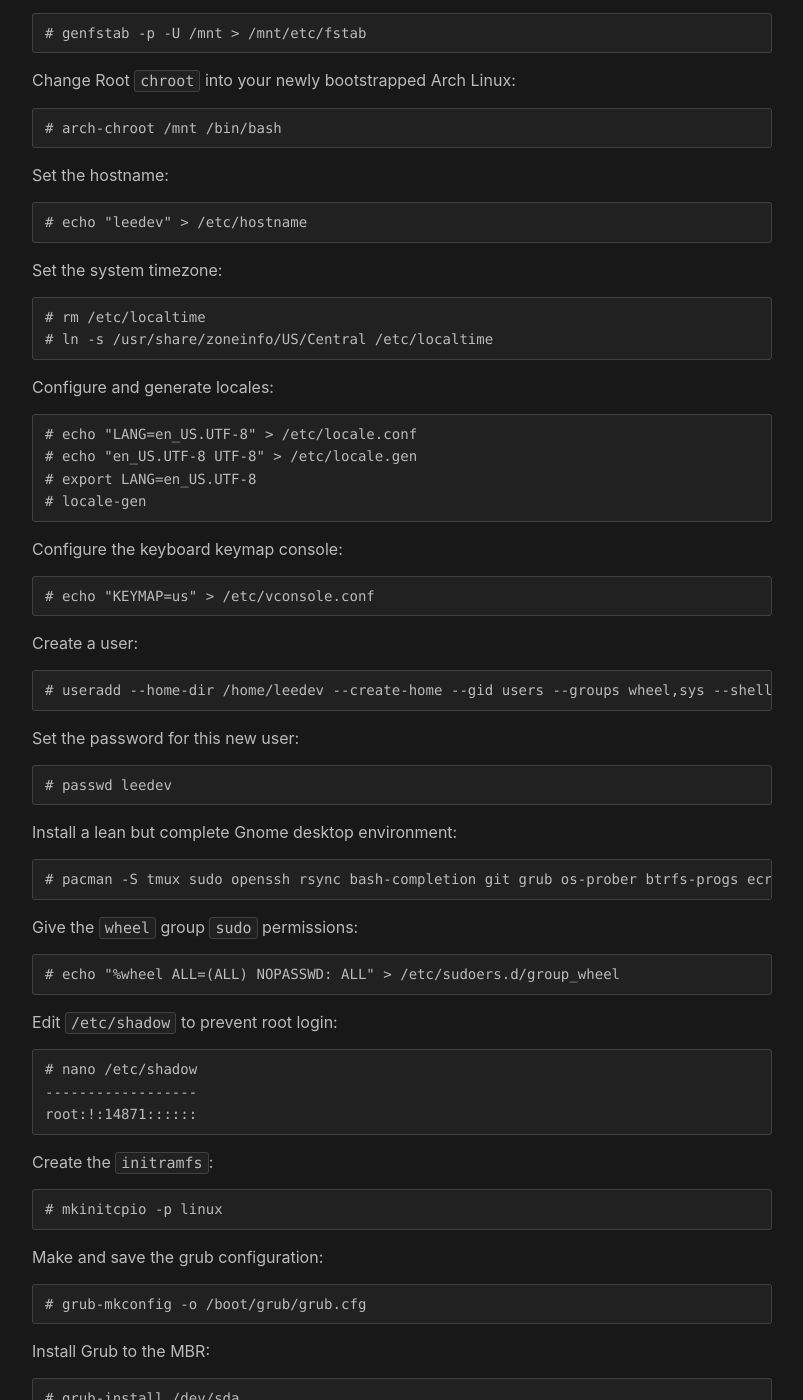
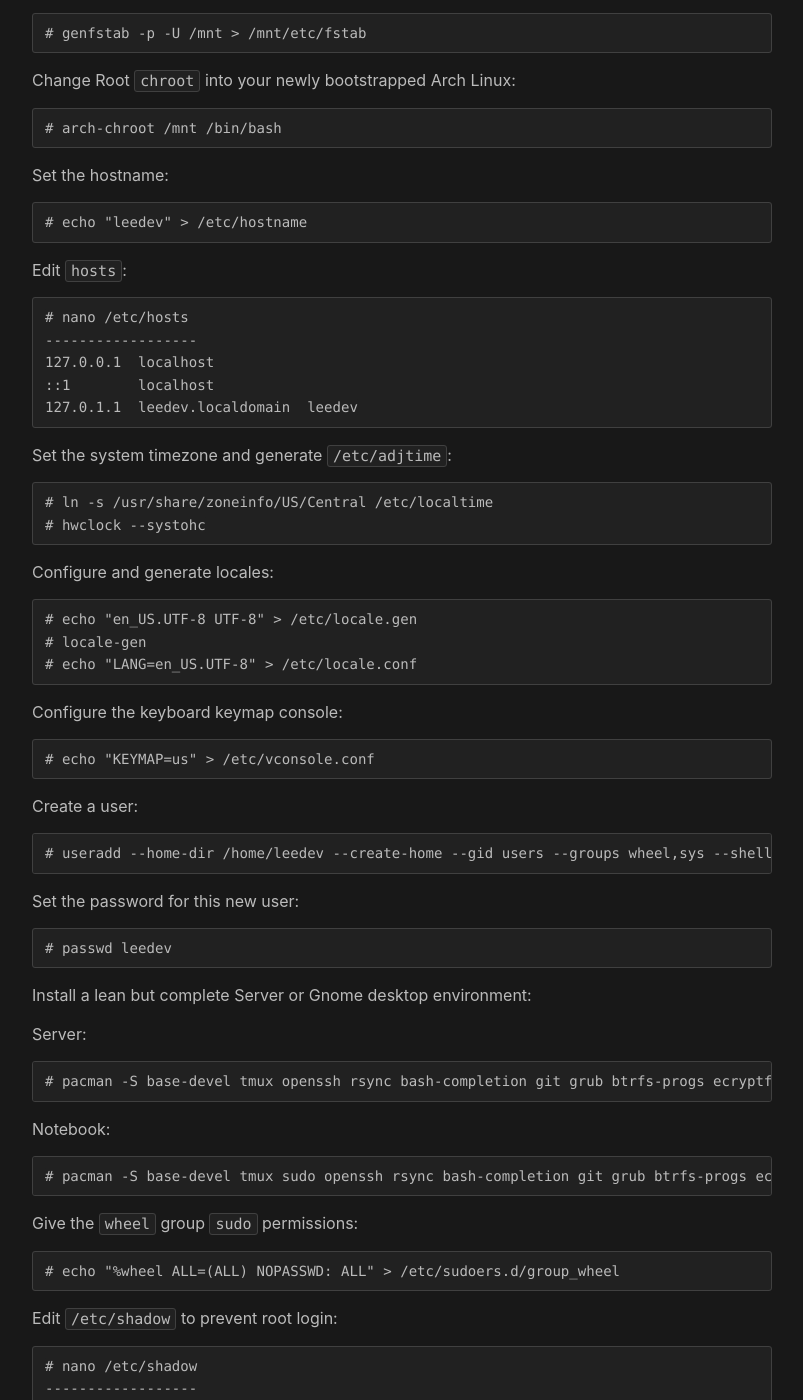
Before and after one commit to CurtisLeeBolin/leedev.org, a Jekyll site: the page built from _posts/2015-08-01-arch-linux-install.md, in a window 1280 px wide and 1400 px high, scrolled down 1253 px. Shown: the whole window, without its empty margins (238-1041 px from the left). Built offline with Jekyll 4.4.1, drawn with Linux system fonts in a browser that asks for light colours; some of the changed text lies outside the part shown.

Commit message:
Update 2015-08-01-arch-linux-install.md

````diff
--- a/_posts/2015-08-01-arch-linux-install.md
+++ b/_posts/2015-08-01-arch-linux-install.md
@@ -58,10 +58,10 @@ Mount the subvolumes:
 # mount -o subvol=@home /dev/sda1 /mnt/home
 ```
 
-Create the base bootstrap Arch Linux root file system:
+Create the base bootstrap Arch Linux root file system with linux-hardened instead of linux:
 
 ```
-# pacstrap /mnt base
+# pacstrap /mnt base linux linux-firmware nano
 ```
 
 Create the file system table and save it:
@@ -82,20 +82,29 @@ Set the hostname:
 # echo "leedev" > /etc/hostname
 ```
 
-Set the system timezone:
+Edit `hosts`:
 
 ```
-# rm /etc/localtime
+# nano /etc/hosts
+------------------
+127.0.0.1  localhost
+::1        localhost
+127.0.1.1  leedev.localdomain  leedev
+```
+
+Set the system timezone and generate `/etc/adjtime`:
+
+```
 # ln -s /usr/share/zoneinfo/US/Central /etc/localtime
+# hwclock --systohc
 ```
 
 Configure and generate locales:
 
 ```
+# echo "en_US.UTF-8 UTF-8" > /etc/locale.gen
+# locale-gen
 # echo "LANG=en_US.UTF-8" > /etc/locale.conf
-# echo "en_US.UTF-8 UTF-8" > /etc/locale.gen
-# export LANG=en_US.UTF-8
-# locale-gen
 ```
 
 Configure the keyboard keymap console:
@@ -116,10 +125,18 @@ Set the password for this new user:
 # passwd leedev
 ```
 
-Install a lean but complete Gnome desktop environment:
+Install a lean but complete Server or Gnome desktop environment:
+
+Server:
 
 ```
-# pacman -S tmux sudo openssh rsync bash-completion git grub os-prober btrfs-progs ecryptfs-utils sysstat gdm gnome-shell gnome-terminal nautilus gnome-control-center gnome-tweak-tool ttf-liberation system-config-printer gnome-backgrounds gnome-keyring gnome-disk-utility baobab gnome-screenshot cheese evince eog totem mpv geany file-roller networkmanager gst-libav libmtp ttf-freefont libva-vdpau-driver libdvdcss pkgfile xorg-server xorg-xinit libvdpau xf86-video-amdgpu xf86-input-libinput mesa-vdpau mesa-libgl gst-plugins-ugly xf86-input-libinput gimp chromium cups ghostscript gsfonts foomatic-db foomatic-db-engine foomatic-db-nonfree seahorse
+# pacman -S base-devel tmux openssh rsync bash-completion git grub btrfs-progs ecryptfs-utils
+```
+
+Notebook:
+
+```
+# pacman -S base-devel tmux sudo openssh rsync bash-completion git grub btrfs-progs ecryptfs-utils sysstat gdm gnome-shell gnome-terminal nautilus gnome-control-center gnome-tweak-tool ttf-liberation system-config-printer gnome-backgrounds gnome-keyring gnome-disk-utility baobab gnome-screenshot cheese evince epiphany eog totem mpv geany file-roller networkmanager gst-libav libmtp ttf-freefont noto-fonts noto-fonts-cjk noto-fonts-emoji noto-fonts-extra libva-vdpau-driver libdvdcss pkgfile xorg-server xorg-xinit libvdpau xf86-video-amdgpu xf86-input-libinput mesa-vdpau mesa-libgl gst-plugins-ugly xf86-input-libinput gimp inkscape cups ghostscript gsfonts foomatic-db foomatic-db-engine foomatic-db-nonfree seahorse os-prober
 ```
 
 Give the `wheel` group `sudo` permissions:
@@ -154,10 +171,19 @@ Install Grub to the MBR:
 # grub-install /dev/sda
 ```
 
-Configure the __gdm__, __sshd__, __NetworkManager__, __systemd-timesyncd__, and __cups__ services to start at boot:
+Configure the services to start at boot:
+
+Server:
+NOTE: Configure [systemd-resolved](https://wiki.archlinux.org/index.php/Systemd-resolved) and [systemd-networkd](https://wiki.archlinux.org/index.php/Systemd-networkd).
 
 ```
-# systemctl enable gdm.service sshd.service NetworkManager.service systemd-timesyncd.service org.cups.cupsd.service
+# systemctl enable sshd.service systemd-timesyncd.service systemd-networkd.service systemd-resolved.service
+```
+
+Notebook:
+
+```
+# systemctl enable sshd.service systemd-timesyncd.service gdm.service NetworkManager.service  cups.service
 ```
 
 Exit the `chroot`:
````
